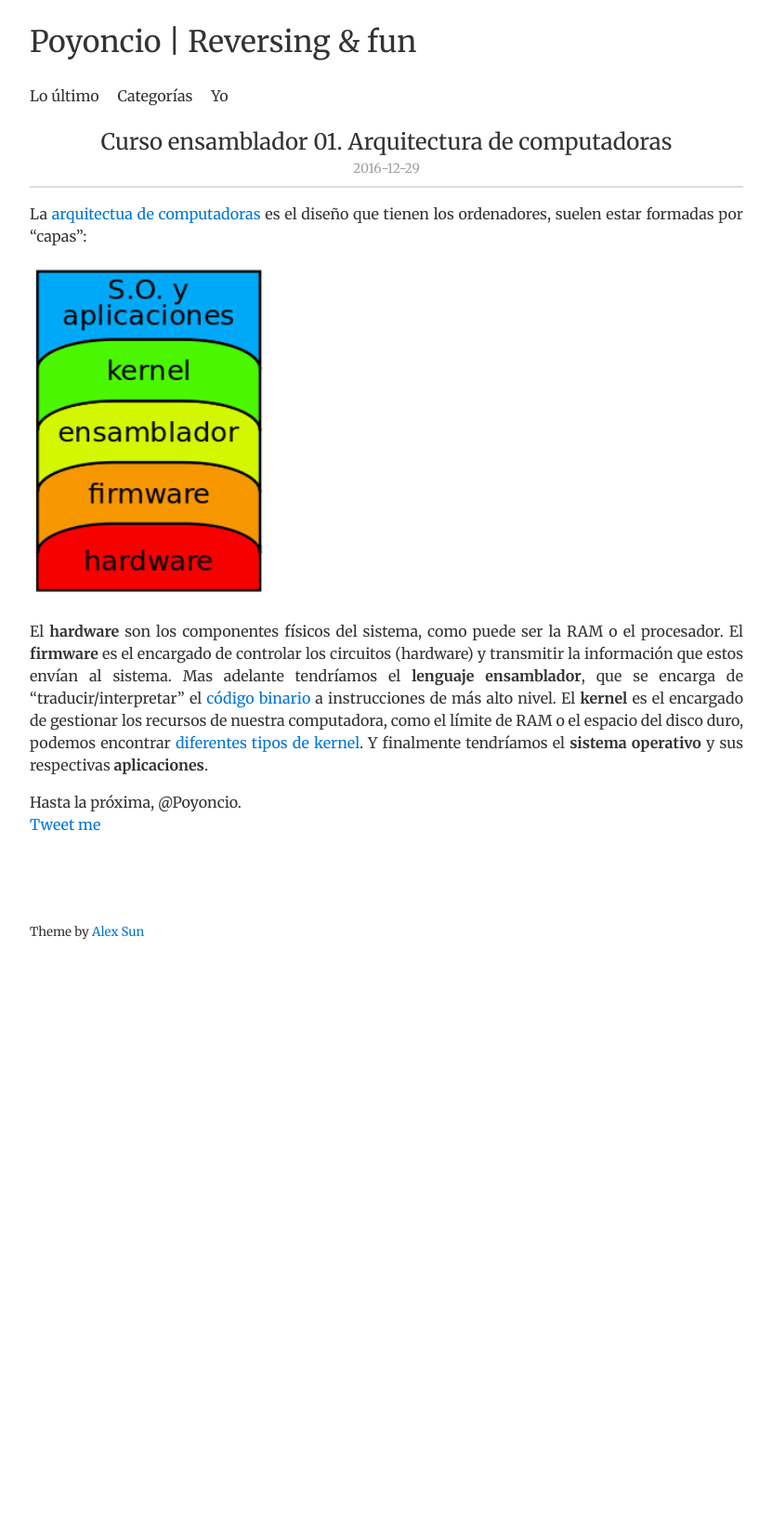
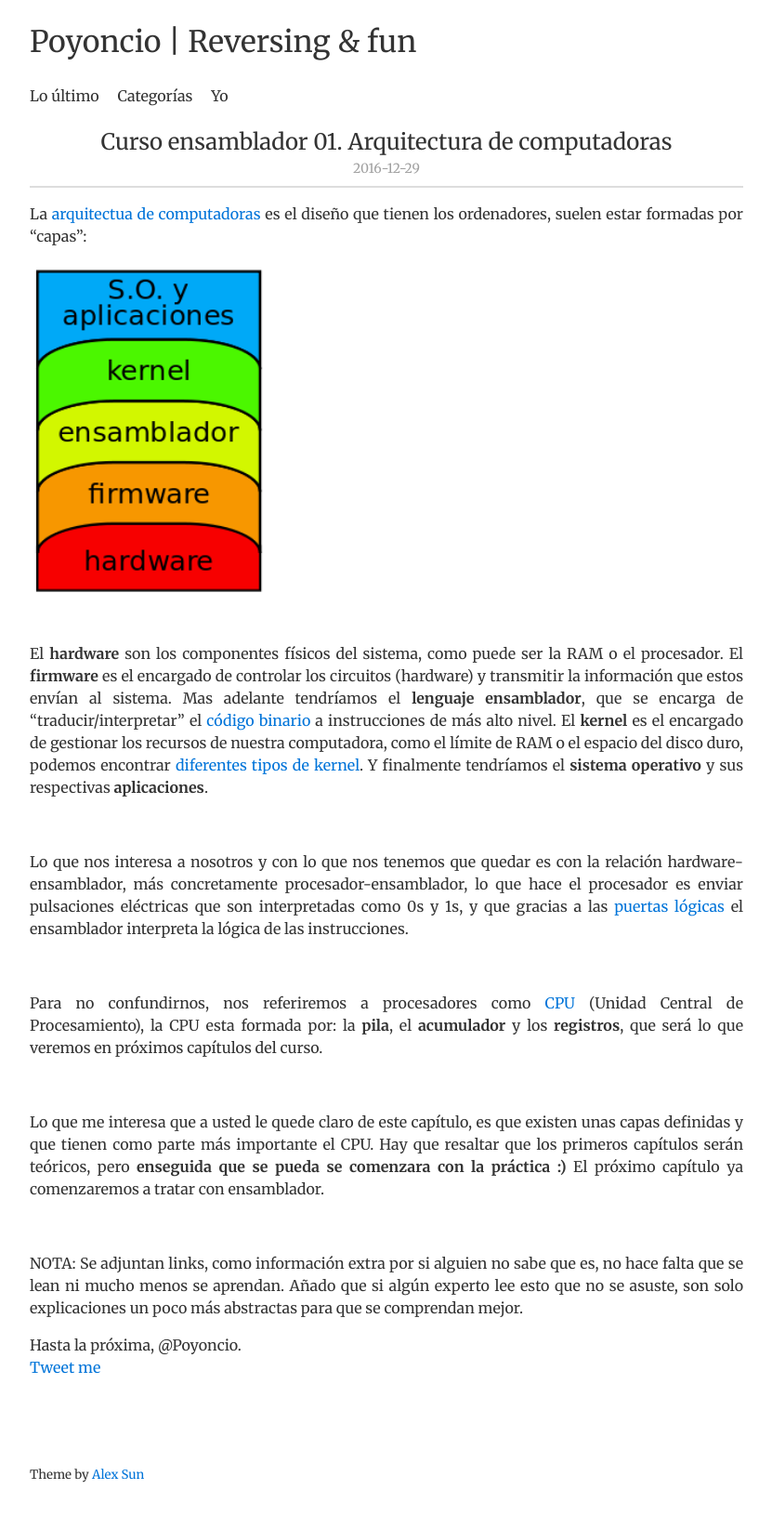
Before and after one commit to Poyoncio/poyoweb, a Jekyll site: the page built from _posts/2016-12-29-Curso-ensamblador-01-Arquitectura-de-computadoras.md, in a window 1280 px wide. Shown: the whole page at 93% size, without its empty margins (224-1055 px from the left). Built offline with Jekyll 4.4.1, drawn with Linux system fonts in a browser that asks for light colours; nearby versions of some CDN libraries; comment, search, counter and statistics services are not loaded; before the commit the page ends 1061 px from its top, so only the background shows below that.

Commit message:
Update 2016-12-29-Curso-ensamblador-01-Arquitectura-de-computadoras.md

```diff
--- a/_posts/2016-12-29-Curso-ensamblador-01-Arquitectura-de-computadoras.md
+++ b/_posts/2016-12-29-Curso-ensamblador-01-Arquitectura-de-computadoras.md
@@ -5,9 +5,26 @@ date: 2016-12-29
 ---
 --------------------
 La [arquitectua de computadoras](https://es.wikipedia.org/wiki/Arquitectura_de_computadoras) es el diseño que tienen los ordenadores, suelen estar formadas por "capas":
+<br>
 <p align="center">
 
   <img src="/images/capas-arquitectura-computadoras.png" width="256" />
 </p>
+<br>
+El **hardware** son los componentes físicos del sistema, como puede ser la RAM o el procesador. El **firmware** es el encargado de controlar los circuitos (hardware) y transmitir la información que estos envían al sistema. Mas adelante tendríamos el **lenguaje ensamblador**, que se encarga de "traducir/interpretar" el [código binario](https://es.wikipedia.org/wiki/C%C3%B3digo_binario) a instrucciones de más alto nivel. El **kernel** es el encargado de gestionar los recursos de nuestra computadora, como el límite de RAM o el espacio del disco duro, podemos encontrar [diferentes tipos de kernel](https://es.wikipedia.org/wiki/N%C3%BAcleo_%28inform%C3%A1tica%29). Y finalmente tendríamos el **sistema operativo** y sus respectivas **aplicaciones**.
 
-El **hardware** son los componentes físicos del sistema, como puede ser la RAM o el procesador. El **firmware** es el encargado de controlar los circuitos (hardware) y transmitir la información que estos envían al sistema. Mas adelante tendríamos el **lenguaje ensamblador**, que se encarga de "traducir/interpretar" el [código binario](https://es.wikipedia.org/wiki/C%C3%B3digo_binario) a instrucciones de más alto nivel. El **kernel** es el encargado de gestionar los recursos de nuestra computadora, como el límite de RAM o el espacio del disco duro, podemos encontrar [diferentes tipos de kernel](https://es.wikipedia.org/wiki/N%C3%BAcleo_%28inform%C3%A1tica%29). Y finalmente tendríamos el **sistema operativo** y sus respectivas **aplicaciones**.
+<br>
+
+Lo que nos interesa a nosotros y con lo que nos tenemos que quedar es con la relación hardware-ensamblador, más concretamente procesador-ensamblador, lo que hace el procesador es enviar pulsaciones eléctricas que son interpretadas como 0s y 1s, y que gracias a las [puertas lógicas](https://es.wikipedia.org/wiki/Puerta_l%C3%B3gica) el ensamblador interpreta la lógica de las instrucciones.
+
+<br>
+
+Para no confundirnos, nos referiremos a procesadores como [CPU](https://es.wikipedia.org/wiki/Unidad_central_de_procesamiento) (Unidad Central de Procesamiento), la CPU esta formada por: la **pila**, el **acumulador** y los **registros**, que será lo que veremos en próximos capítulos del curso.
+
+<br>
+
+Lo que me interesa que a usted le quede claro de este capítulo, es que existen unas capas definidas y que tienen como parte más importante el CPU. Hay que resaltar que los primeros capítulos serán teóricos, pero **enseguida que se pueda se comenzara con la práctica :)** El próximo capítulo ya comenzaremos a tratar con ensamblador.
+
+<br>
+
+NOTA: Se adjuntan links, como información extra por si alguien no sabe que es, no hace falta que se lean ni mucho menos se aprendan. Añado que si algún experto lee esto que no se asuste, son solo explicaciones un poco más abstractas para que se comprendan mejor.
```
